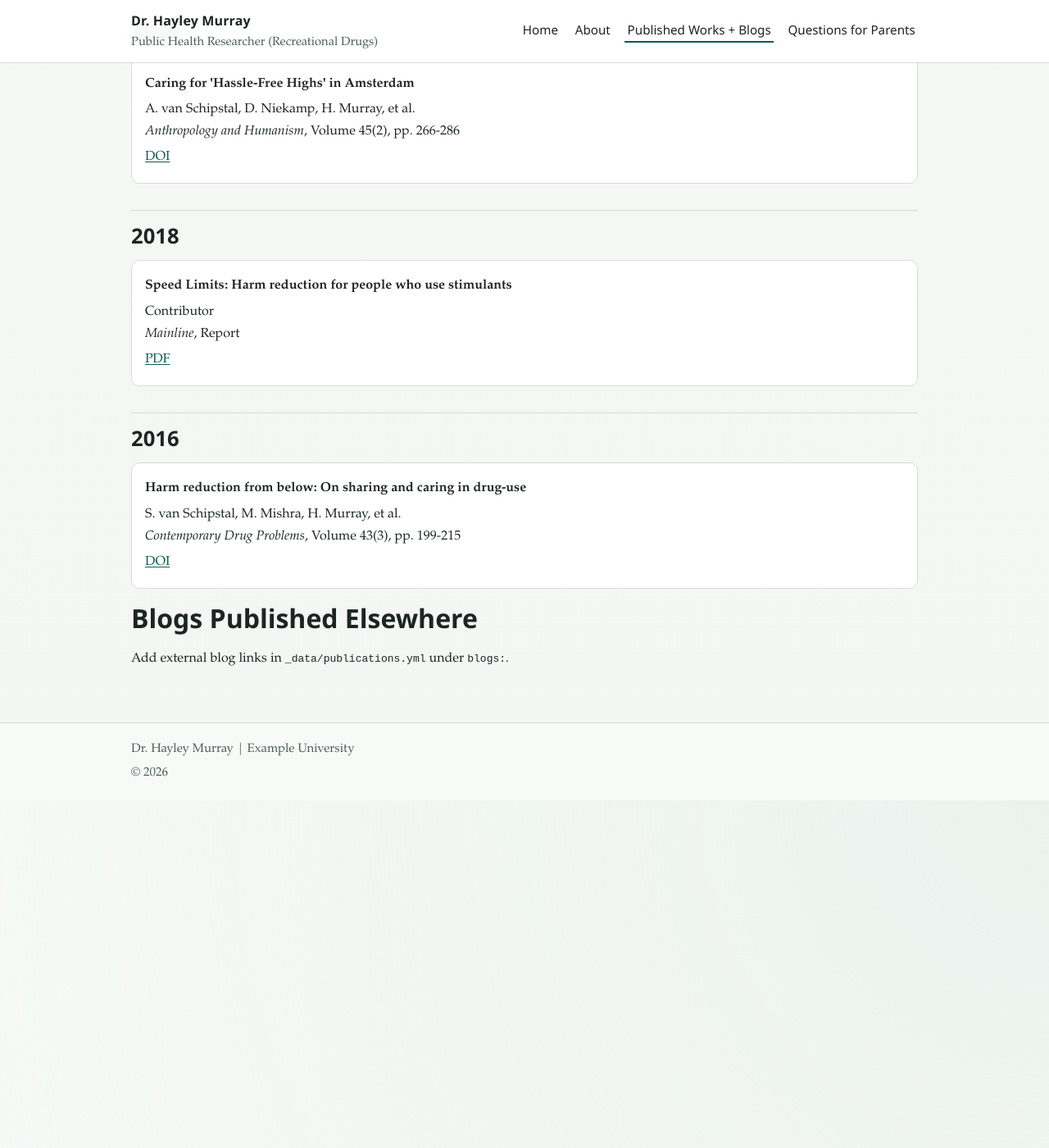
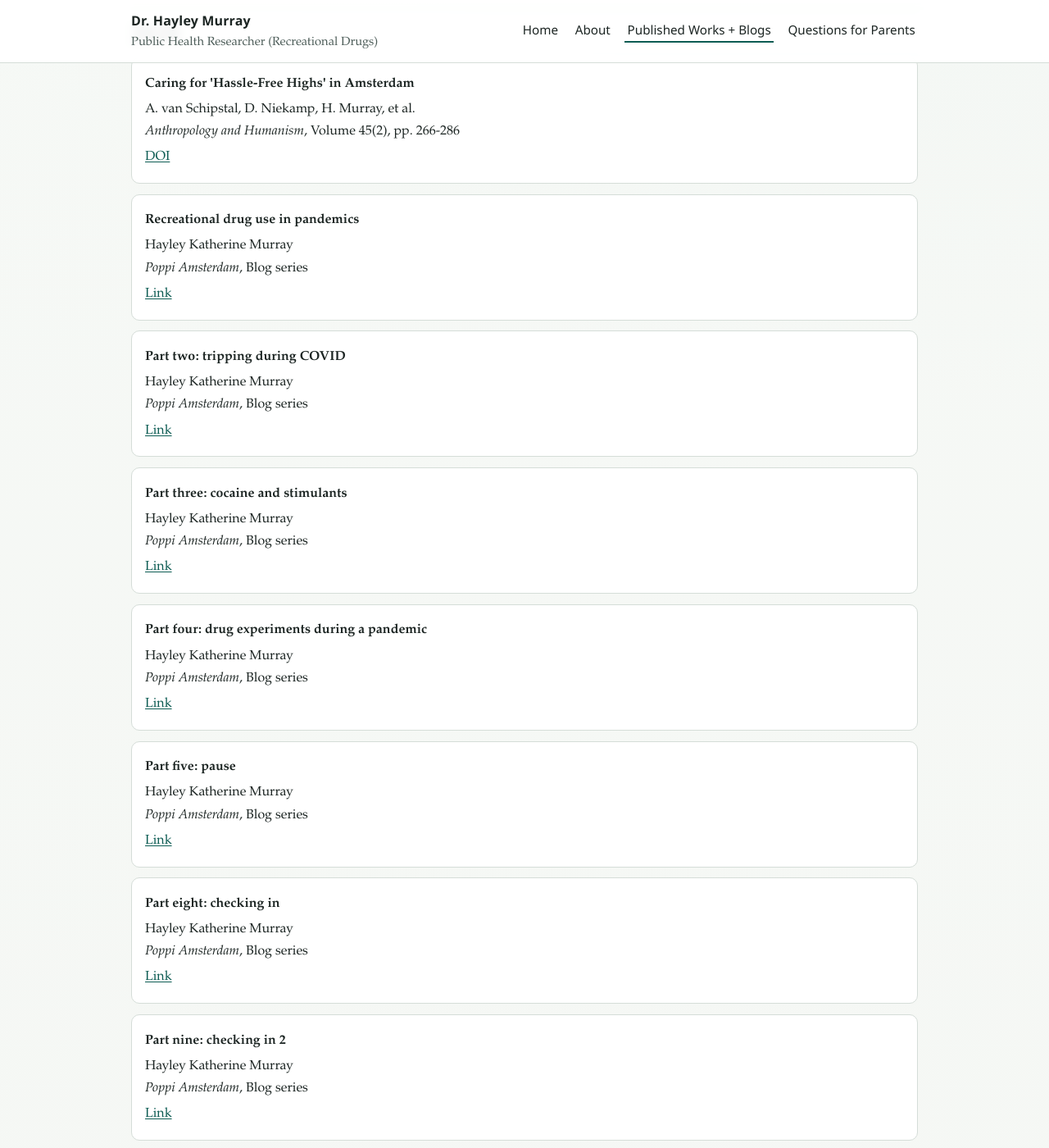
Before and after one commit to hayleykm/hayleykm.github.io, a Jekyll site: the page built from works.md, in a window 1280 px wide and 1400 px high, scrolled down 1911 px. Shown: the whole window at 82% size. Built offline with Jekyll 4.4.1, drawn with Linux system fonts in a browser that asks for light colours; before the commit the page ends 2887 px from its top, so only the background shows below that; some of the changed text lies outside the part shown.

Commit message:
Update domain config and add Poppi blog links

```diff
--- a/_config.yml
+++ b/_config.yml
@@ -1,7 +1,7 @@
 # Basic site settings for GitHub Pages + Jekyll.
 title: "Recreational Drugs Research"
 description: "Academic personal website on recreational drugs research"
-url: "https://yourusername.github.io"
+url: "https://hayleykmurray.com"
 # For a user site (yourusername.github.io), keep baseurl empty: ""
 # For a project site (yourusername.github.io/repo-name), set baseurl to "/repo-name"
 baseurl: ""
--- a/_data/publications.yml
+++ b/_data/publications.yml
@@ -87,6 +87,70 @@ publications:
         doi: "https://doi.org/10.1111/anhu.12298"
         code: ""
 
+      - title: "Recreational drug use in pandemics"
+        authors: "Hayley Katherine Murray"
+        venue: "Poppi Amsterdam"
+        note: "Blog series"
+        pdf: "https://poppi.amsterdam/en/recreational-drug-use-in-pandemics/"
+        doi: ""
+        code: ""
+
+      - title: "Part two: tripping during COVID"
+        authors: "Hayley Katherine Murray"
+        venue: "Poppi Amsterdam"
+        note: "Blog series"
+        pdf: "https://poppi.amsterdam/en/part-two-tripping-during-covid/"
+        doi: ""
+        code: ""
+
+      - title: "Part three: cocaine and stimulants"
+        authors: "Hayley Katherine Murray"
+        venue: "Poppi Amsterdam"
+        note: "Blog series"
+        pdf: "https://poppi.amsterdam/en/part-three-cocaine-and-stimulants/"
+        doi: ""
+        code: ""
+
+      - title: "Part four: drug experiments during a pandemic"
+        authors: "Hayley Katherine Murray"
+        venue: "Poppi Amsterdam"
+        note: "Blog series"
+        pdf: "https://poppi.amsterdam/en/part-four-drug-experiments-during-a-pandemic/"
+        doi: ""
+        code: ""
+
+      - title: "Part five: pause"
+        authors: "Hayley Katherine Murray"
+        venue: "Poppi Amsterdam"
+        note: "Blog series"
+        pdf: "https://poppi.amsterdam/en/part-five-pause/"
+        doi: ""
+        code: ""
+
+      - title: "Part eight: checking in"
+        authors: "Hayley Katherine Murray"
+        venue: "Poppi Amsterdam"
+        note: "Blog series"
+        pdf: "https://poppi.amsterdam/en/part-eight-checking-in/"
+        doi: ""
+        code: ""
+
+      - title: "Part nine: checking in 2"
+        authors: "Hayley Katherine Murray"
+        venue: "Poppi Amsterdam"
+        note: "Blog series"
+        pdf: "https://poppi.amsterdam/en/part-nine-checking-in-2/"
+        doi: ""
+        code: ""
+
+      - title: "Part nine: checking in (Dutch version)"
+        authors: "Hayley Katherine Murray"
+        venue: "Poppi Amsterdam"
+        note: "Blog series (NL)"
+        pdf: "https://poppi.amsterdam/nl-nl/iv/part-nin-checking-in/"
+        doi: ""
+        code: ""
+
   - year: 2018
     entries:
       - title: "Speed Limits: Harm reduction for people who use stimulants"
@@ -107,4 +171,48 @@ publications:
         doi: "https://doi.org/10.1177/0091450916663246"
         code: ""
 
-blogs: []
+blogs:
+  - title: "Part two: tripping during COVID"
+    outlet: "Poppi Amsterdam"
+    date: ""
+    url: "https://poppi.amsterdam/en/part-two-tripping-during-covid/"
+
+  - title: "Part three: corona and stimulants"
+    outlet: "Poppi Amsterdam"
+    date: ""
+    url: "https://poppi.amsterdam/en/part-three-corona-and-stimulants/"
+
+  - title: "Part four: drug experiments during a pandemic"
+    outlet: "Poppi Amsterdam"
+    date: ""
+    url: "https://poppi.amsterdam/en/part-four-drug-experiments-during-a-pandemic/"
+
+  - title: "Part five: pause"
+    outlet: "Poppi Amsterdam"
+    date: ""
+    url: "https://poppi.amsterdam/en/part-five-pause/"
+
+  - title: "Part six: corona and Christmas"
+    outlet: "Poppi Amsterdam"
+    date: ""
+    url: "https://poppi.amsterdam/en/part-six-corona-and-christmas/"
+
+  - title: "Part seven: getting tested"
+    outlet: "Poppi Amsterdam"
+    date: ""
+    url: "https://poppi.amsterdam/en/part-seven-getting-tested/"
+
+  - title: "Part eight: checking in"
+    outlet: "Poppi Amsterdam"
+    date: ""
+    url: "https://poppi.amsterdam/en/part-eight-checking-in/"
+
+  - title: "Part nine: checking in"
+    outlet: "Poppi Amsterdam"
+    date: ""
+    url: "https://poppi.amsterdam/en/part-nine-checking-in/"
+
+  - title: "Part nine: checking in 2"
+    outlet: "Poppi Amsterdam"
+    date: ""
+    url: "https://poppi.amsterdam/en/part-nine-checking-in-2/"
--- a/_layouts/works.html
+++ b/_layouts/works.html
@@ -26,7 +26,7 @@ layout: default
 
               {% if pdf_link != '' or doi_link != '' or code_link != '' %}
                 <p class="pub-links">
-                  {% if pdf_link != '' %}<a href="{{ pdf_link }}">PDF</a>{% endif %}
+                  {% if pdf_link != '' %}<a href="{{ pdf_link }}">{% if pdf_link contains '.pdf' %}PDF{% else %}Link{% endif %}</a>{% endif %}
                   {% if doi_link != '' %}{% if pdf_link != '' %} | {% endif %}<a href="{{ doi_link }}">DOI</a>{% endif %}
                   {% if code_link != '' %}{% if pdf_link != '' or doi_link != '' %} | {% endif %}<a href="{{ code_link }}">Code</a>{% endif %}
                 </p>
```
